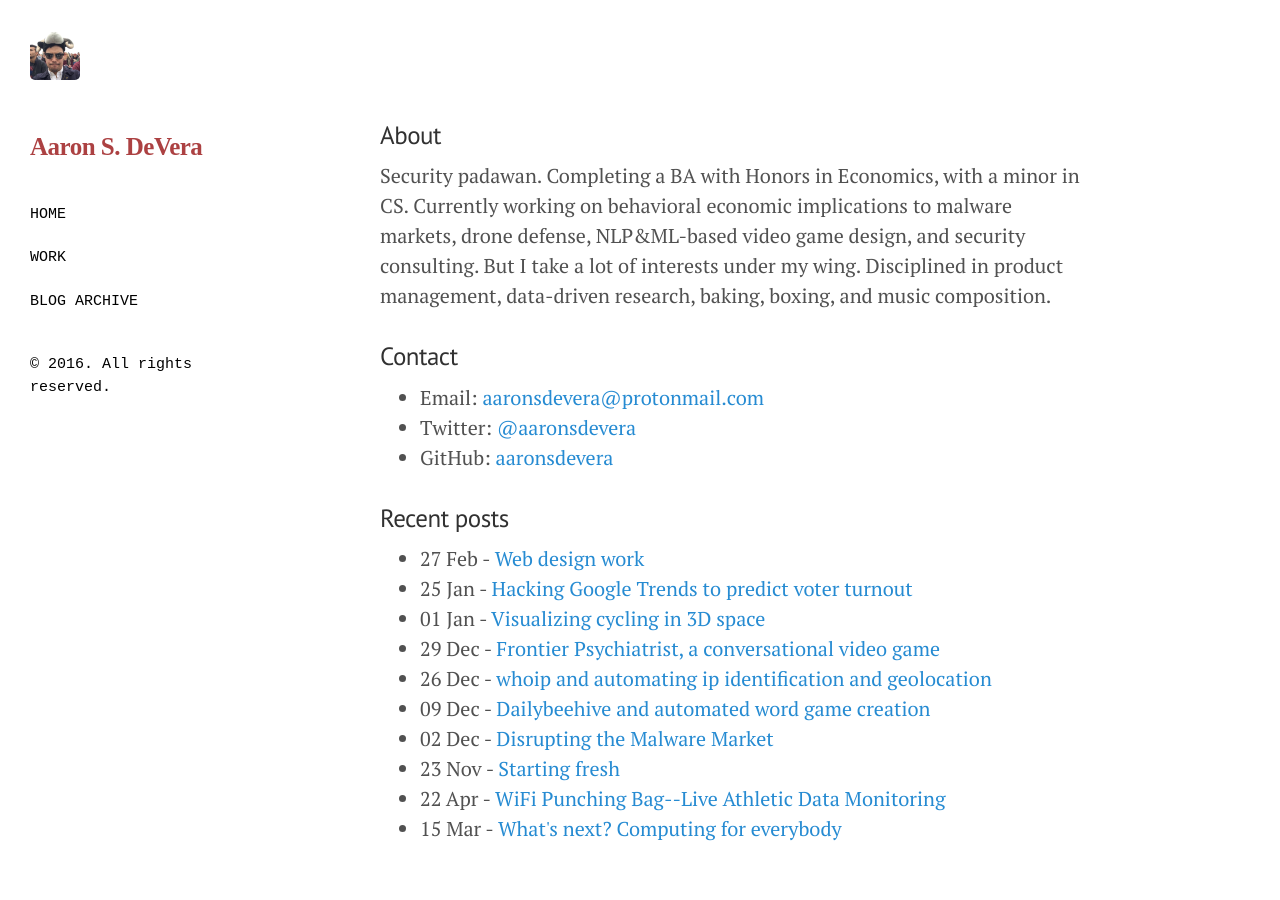
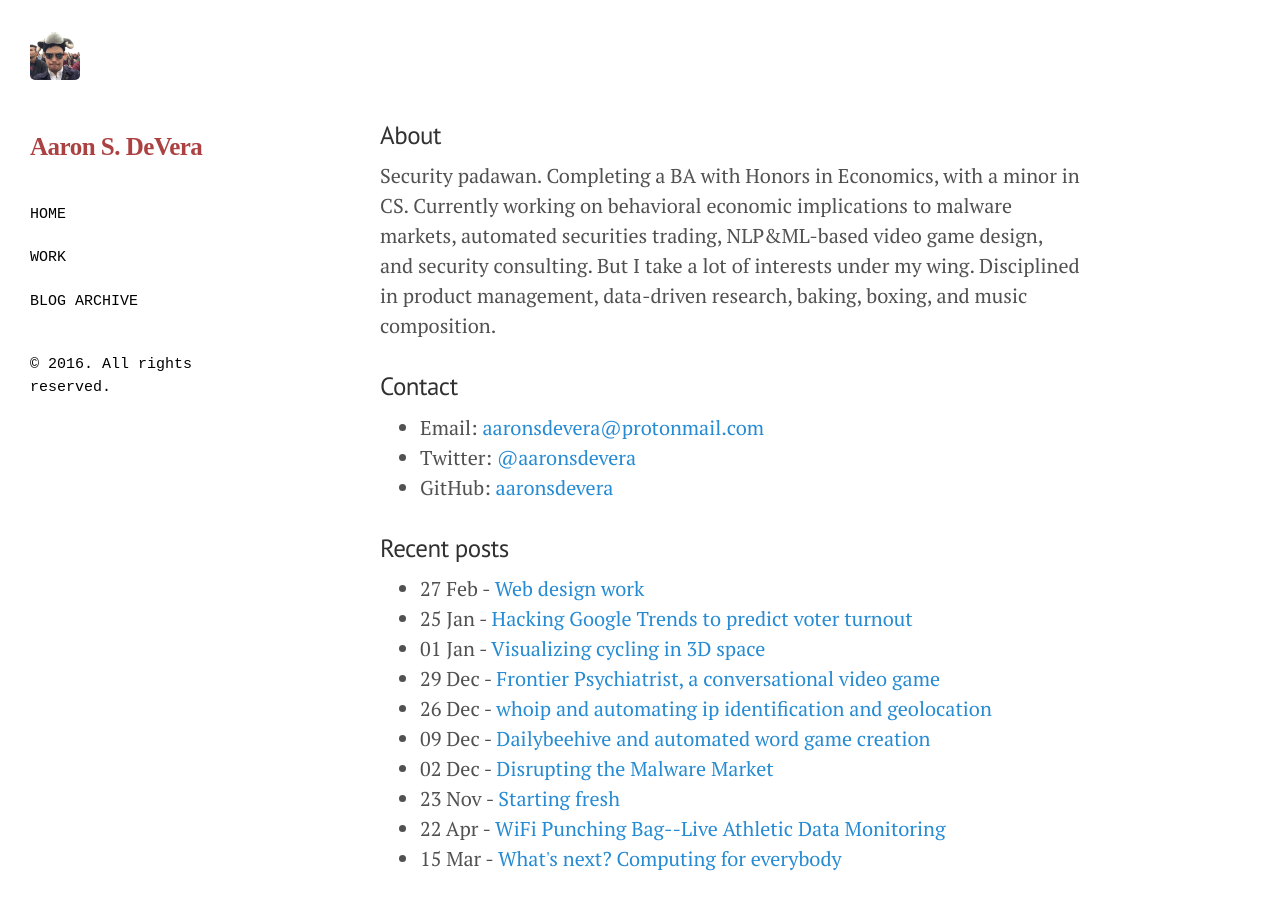
Before and after one commit to aaronsdevera/aaronsdevera.github.io, a Jekyll site: the page built from index.html, in a window 1280 px wide. Built offline with Jekyll 4.4.1, drawn with Linux system fonts in a browser that asks for light colours; the list of posts is cut into pages by our own code.

Commit message:
Update index.html

```diff
--- a/index.html
+++ b/index.html
@@ -5,7 +5,7 @@ title: Home
 
 <section id="about">
   <h3>About</h3>
-  <p>Security padawan. Completing a BA with Honors in Economics, with a minor in CS. Currently working on behavioral economic implications to malware markets, drone defense, NLP&ML-based video game design, and security consulting. But I take a lot of interests under my wing. Disciplined in product management, data-driven research, baking, boxing, and music composition. </p>
+  <p>Security padawan. Completing a BA with Honors in Economics, with a minor in CS. Currently working on behavioral economic implications to malware markets, automated securities trading, NLP&ML-based video game design, and security consulting. But I take a lot of interests under my wing. Disciplined in product management, data-driven research, baking, boxing, and music composition. </p>
 </section>
 
 <section id="contact">
```
